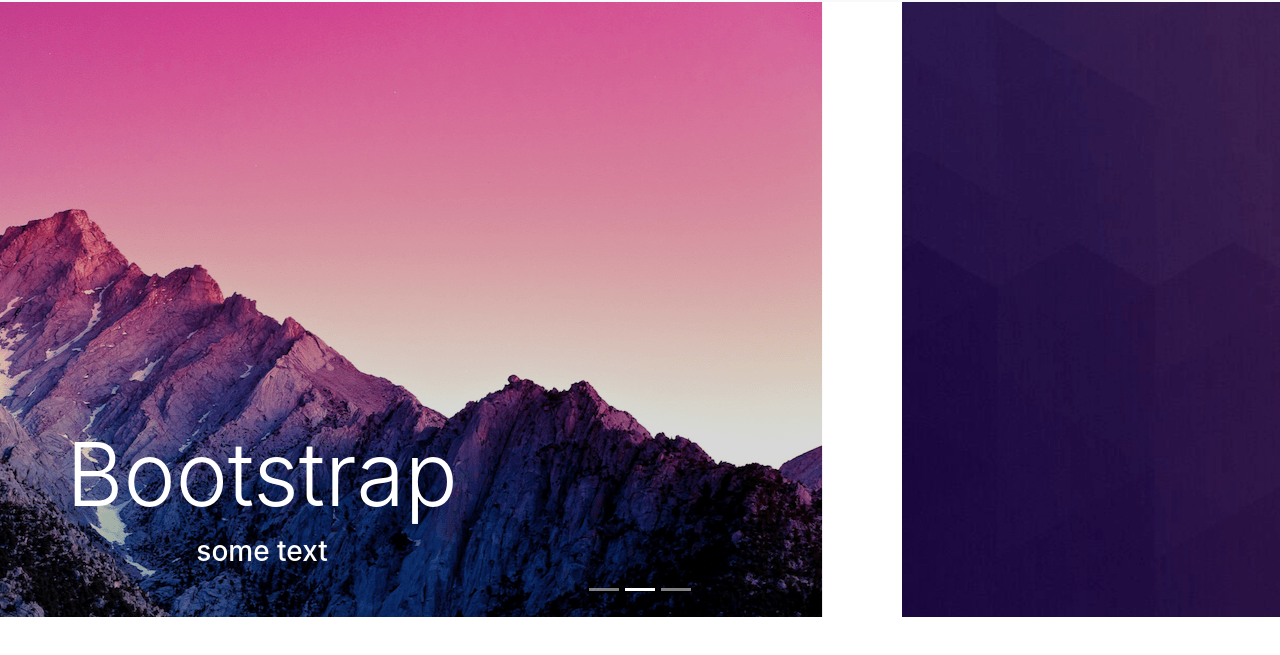
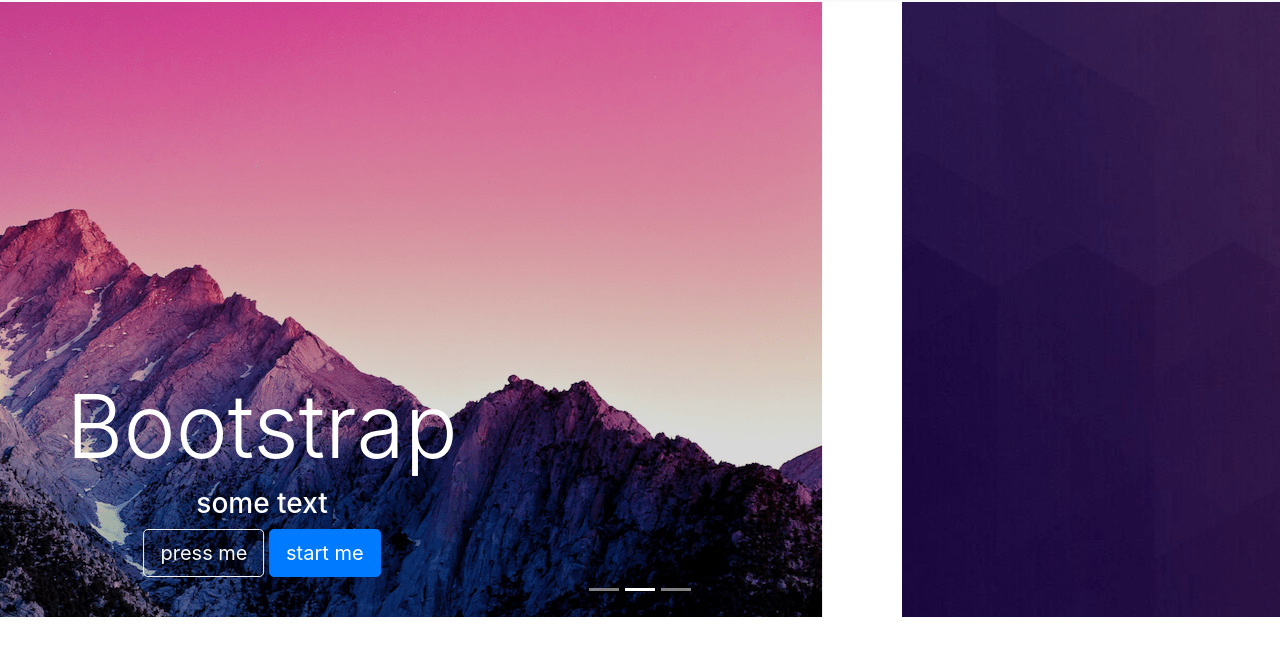
Before and after one commit to BitExplorer/bootstrap-default, a plain HTML site: page index.html in a window 1280 px wide. Shown: the part 73-728 px from the top of the page. Drawn offline with nearby package versions, Linux system fonts and the light colour scheme.

Commit message:
added button

```diff
--- a/index.html
+++ b/index.html
@@ -62,6 +62,8 @@
       <div class="carousel-caption">
         <h1 class=display-2>Bootstrap</h1>
         <h3>some text</h3>
+        <button type="button" class="btn btn-outline-light btn-lg">press me</button>
+        <button type="button" class="btn btn-primary btn-lg">start me</button>
       </div>
     </div>
     <div class="carousel-item">
```
